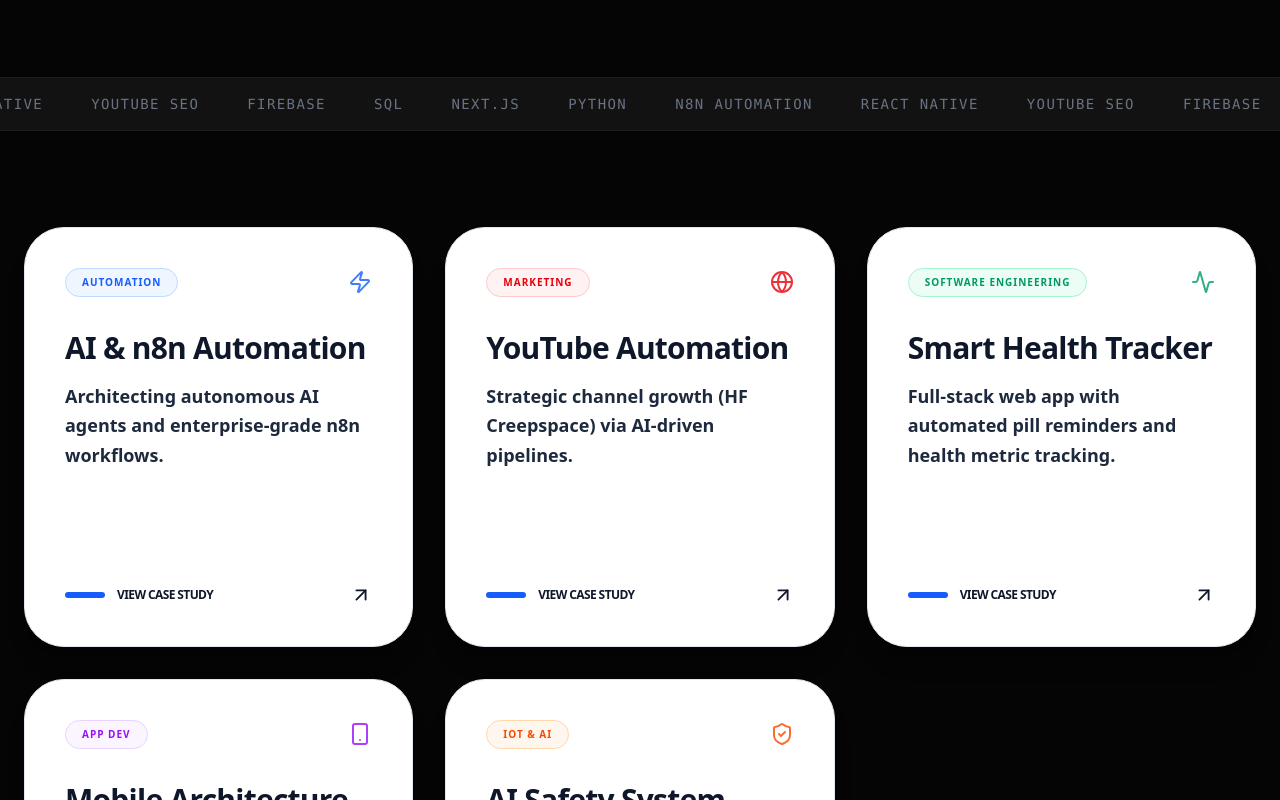
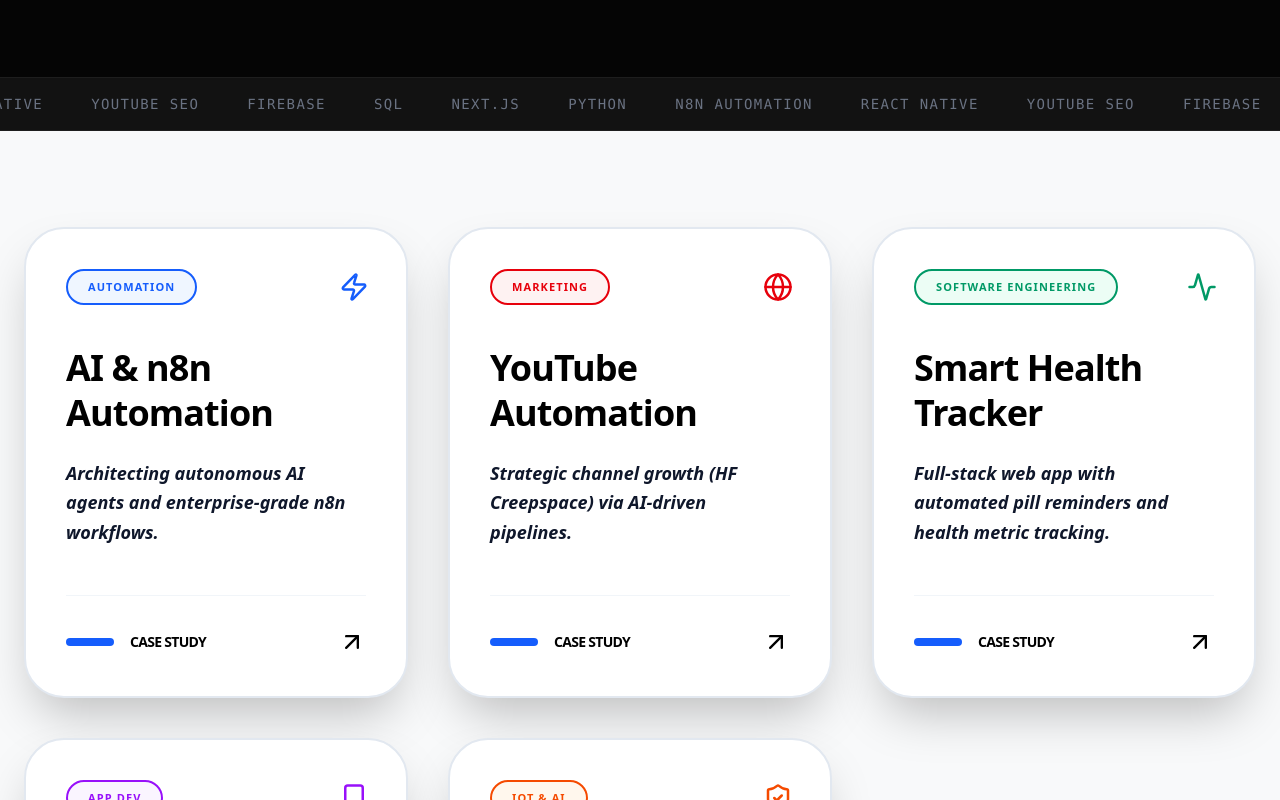
Before and after one commit to HashamFarhat/hasham-portfolio, a Next.js app: page / in a window 1280 px wide. Shown: the part 1200-2000 px from the top of the page. Built offline with nearby package versions, Linux system fonts and the light colour scheme.

Commit message:
fix: extreme contrast and bold typography overhaul

```diff
--- a/components/ProjectGrid.tsx
+++ b/components/ProjectGrid.tsx
@@ -2,7 +2,7 @@
 import { motion } from "framer-motion";
 import { Zap, Globe, Activity, Smartphone, ShieldCheck, ArrowUpRight } from "lucide-react";
 
-// FIX: Exported outside so dynamic pages work
+// Exported outside to resolve the VS Code error
 export const projects = [
   {
     id: "automation",
@@ -11,8 +11,8 @@ export const projects = [
     icon: <Zap size={24} />,
     desc: "Architecting autonomous AI agents and enterprise-grade n8n workflows.",
     link: "/project/automation",
-    accent: "text-blue-600 bg-blue-50 dark:bg-blue-900/20 border-blue-200 dark:border-blue-800",
-    glow: "group-hover:shadow-blue-500/20"
+    accent: "text-blue-600 bg-blue-50 dark:bg-blue-900/20 border-blue-600 dark:border-blue-800",
+    glow: "group-hover:shadow-blue-500/40"
   },
   {
     id: "marketing",
@@ -21,8 +21,8 @@ export const projects = [
     icon: <Globe size={24} />,
     desc: "Strategic channel growth (HF Creepspace) via AI-driven pipelines.",
     link: "/project/marketing",
-    accent: "text-red-600 bg-red-50 dark:bg-red-900/20 border-red-200 dark:border-red-800",
-    glow: "group-hover:shadow-red-500/20"
+    accent: "text-red-600 bg-red-50 dark:bg-red-900/20 border-red-600 dark:border-red-800",
+    glow: "group-hover:shadow-red-500/40"
   },
   {
     id: "software",
@@ -31,8 +31,8 @@ export const projects = [
     icon: <Activity size={24} />,
     desc: "Full-stack web app with automated pill reminders and health metric tracking.",
     link: "/project/software",
-    accent: "text-emerald-600 bg-emerald-50 dark:bg-emerald-900/20 border-emerald-200 dark:border-emerald-800",
-    glow: "group-hover:shadow-emerald-500/20"
+    accent: "text-emerald-600 bg-emerald-50 dark:bg-emerald-900/20 border-emerald-600 dark:border-emerald-800",
+    glow: "group-hover:shadow-emerald-500/40"
   },
   {
     id: "mobile",
@@ -41,8 +41,8 @@ export const projects = [
     icon: <Smartphone size={24} />,
     desc: "Engineering high-performance Android & iOS solutions using React Native.",
     link: "/project/mobile",
-    accent: "text-purple-600 bg-purple-50 dark:bg-purple-900/20 border-purple-200 dark:border-purple-800",
-    glow: "group-hover:shadow-purple-500/20"
+    accent: "text-purple-600 bg-purple-50 dark:bg-purple-900/20 border-purple-600 dark:border-purple-800",
+    glow: "group-hover:shadow-purple-500/40"
   },
   {
     id: "iot",
@@ -51,52 +51,53 @@ export const projects = [
     icon: <ShieldCheck size={24} />,
     desc: "University project utilizing sensor integration for gas/fire detection.",
     link: "/project/iot",
-    accent: "text-orange-600 bg-orange-50 dark:bg-orange-900/20 border-orange-200 dark:border-orange-800",
-    glow: "group-hover:shadow-orange-500/20"
+    accent: "text-orange-600 bg-orange-50 dark:bg-orange-900/20 border-orange-600 dark:border-orange-800",
+    glow: "group-hover:shadow-orange-500/40"
   }
 ];
 
 export const ProjectGrid = () => {
   return (
-    <section id="work" className="max-w-7xl mx-auto px-6 py-24 bg-background transition-colors duration-500">
-      <div className="grid grid-cols-1 md:grid-cols-2 lg:grid-cols-3 gap-8">
+    // Changed bg-background to a forced off-white for better card contrast
+    <section id="work" className="max-w-7xl mx-auto px-6 py-24 bg-[#f8f9fa] dark:bg-[#050505] transition-colors duration-500">
+      <div className="grid grid-cols-1 md:grid-cols-2 lg:grid-cols-3 gap-10">
         {projects.map((project, i) => (
           <motion.a
             key={i}
             href={project.link}
-            whileHover={{ y: -12 }}
-            // Added shadow-xl for light mode depth
-            className={`group relative p-10 rounded-[2.5rem] bg-white dark:bg-white/5 border border-slate-200 dark:border-white/10 transition-all duration-500 flex flex-col justify-between min-h-[420px] shadow-xl dark:shadow-none hover:shadow-2xl ${project.glow}`}
+            whileHover={{ y: -15 }}
+            // Added high-contrast borders and heavy shadows for light mode
+            className={`group relative p-10 rounded-[2.5rem] bg-white dark:bg-white/5 border-2 border-slate-200 dark:border-white/10 transition-all duration-500 flex flex-col justify-between min-h-112.5 shadow-2xl dark:shadow-none ${project.glow}`}
           >
             <div>
-              <div className="flex justify-between items-center mb-8">
-                <span className={`text-[10px] font-black uppercase tracking-widest px-4 py-1.5 rounded-full border ${project.accent}`}>
+              <div className="flex justify-between items-center mb-10">
+                <span className={`text-[11px] font-black uppercase tracking-widest px-5 py-2 rounded-full border-2 ${project.accent}`}>
                   {project.tag}
                 </span>
-                <div className={`${project.accent.split(' ')[0]} opacity-80 group-hover:opacity-100 transition-opacity`}>
+                <div className={`${project.accent.split(' ')[0]} scale-125 opacity-100`}>
                   {project.icon}
                 </div>
               </div>
 
-              {/* FIX: Forced text-slate-900 for Light Mode visibility */}
-              <h3 className="text-3xl font-black tracking-tight mb-4 text-slate-900 dark:text-white leading-tight">
+              {/* FORCED: text-black and font-black for maximum headline visibility */}
+              <h3 className="text-4xl font-black tracking-tight mb-6 text-black! dark:text-white! leading-tight">
                 {project.title}
               </h3>
 
-              {/* FIX: Using text-slate-800 and font-bold for clear paragraphs */}
-              <p className="text-slate-800 dark:text-slate-300 leading-relaxed font-bold text-lg opacity-100">
+              {/* FORCED: High contrast text-slate-900 and font-bold for the body */}
+              <p className="text-slate-900! dark:text-slate-200! leading-relaxed font-bold text-lg italic">
                 {project.desc}
               </p>
             </div>
 
-            <div className="mt-12 flex items-center justify-between">
-              <div className="flex items-center gap-3">
-                <div className="h-1.5 w-10 bg-blue-600 rounded-full group-hover:w-16 transition-all duration-500" />
-                <span className="text-xs font-black uppercase tracking-tighter text-slate-900 dark:text-white">
-                  View Case Study
+            <div className="mt-12 pt-8 border-t border-slate-100 dark:border-white/5 flex items-center justify-between">
+              <div className="flex items-center gap-4">
+                <div className="h-2 w-12 bg-blue-600 rounded-full group-hover:w-20 transition-all duration-500" />
+                <span className="text-sm font-black uppercase tracking-tighter text-black dark:text-white">
+                  Case Study
                 </span>
               </div>
-              <ArrowUpRight size={22} className="text-slate-900 dark:text-white group-hover:text-blue-600 transition-colors" />
+              <ArrowUpRight size={28} className="text-black dark:text-white group-hover:text-blue-600 transition-transform group-hover:scale-125" />
             </div>
           </motion.a>
         ))}
```
